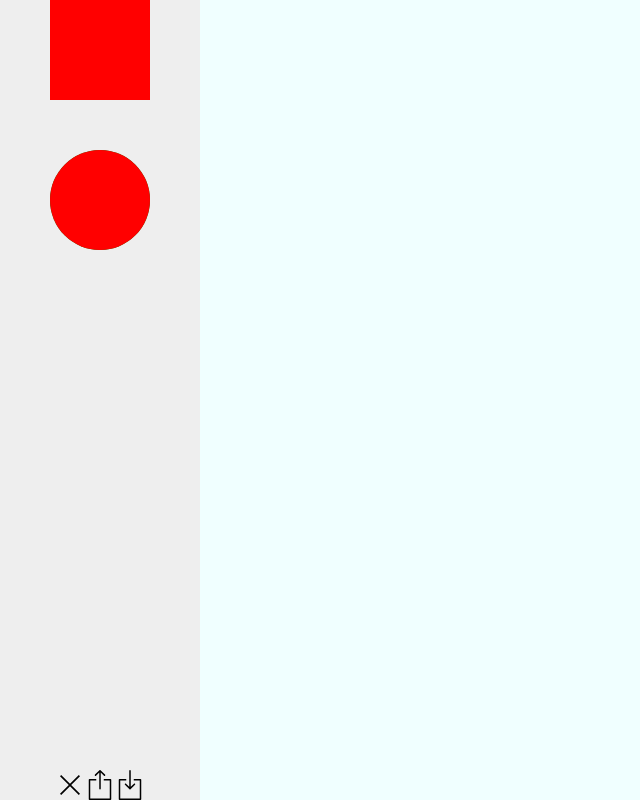
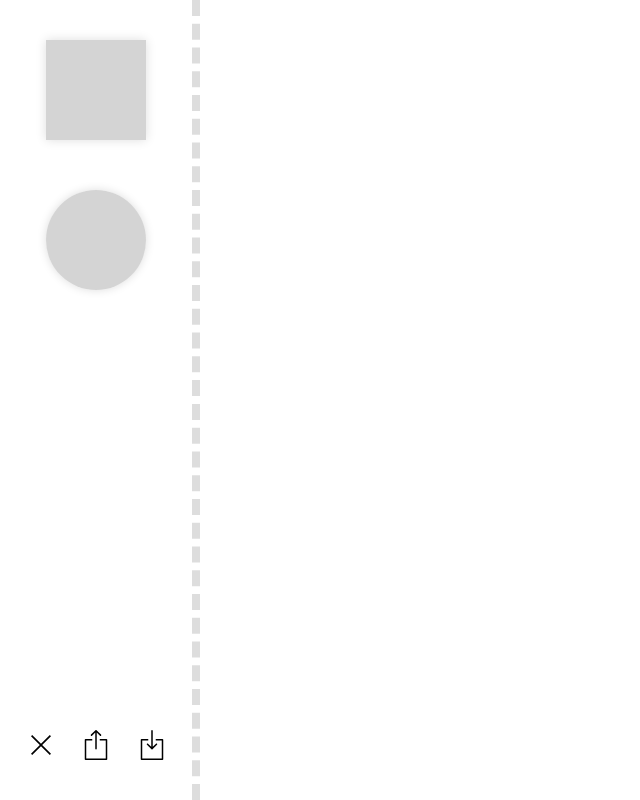
Before and after one commit to maxshymchuk/Kanva, a React (Create React App) app: page / in a window 1280 px wide. Shown: the whole page, without its empty margins (0-640 px from the left). Built offline with nearby package versions, Linux system fonts and the light colour scheme.

Commit message:
feat: redesign

```diff
--- a/src/components/Canvas/canvas.module.scss
+++ b/src/components/Canvas/canvas.module.scss
@@ -1,6 +1,5 @@
 .canvas {
   width: 100%;
-  background-color: azure;
   position: relative;
 }
 
--- a/src/components/Field/field.module.scss
+++ b/src/components/Field/field.module.scss
@@ -4,8 +4,10 @@
   align-items: center;
   justify-content: space-between;
   min-width: 200px;
-  height: 100%;
-  background: #00000011;
+  background-color: #FFF;
+  padding: 40px 0;
+  border-right: 8px dashed #00000022;
+  box-sizing: border-box;
 }
 
 ul {
@@ -29,12 +31,15 @@ li {
   width: 100px;
   height: 100px;
   line-height: 100px;
-  background: red;
+  background-color: #CCCCCCCC;
+  box-shadow: 0 0 10px 0 #00000022;
   position: absolute;
   &.hidden {
     position: absolute;
-    background: green;
-    z-index: -1;
+    background-color: #00000008;
+    box-shadow: none;
+    border: none;
+    z-index: 0;
   }
 }
 
@@ -44,6 +49,8 @@ li {
 
 .controls {
   display: flex;
+  width: 100%;
+  justify-content: space-evenly;
   .export_button,
   .import_button {
     width: 30px;
```
